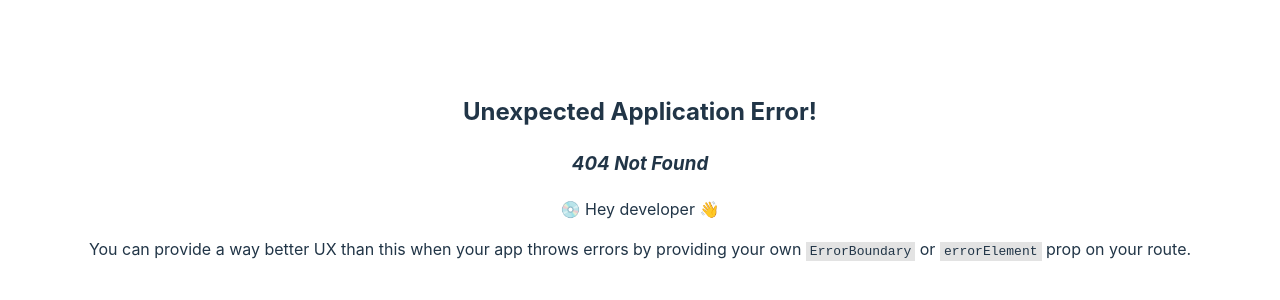
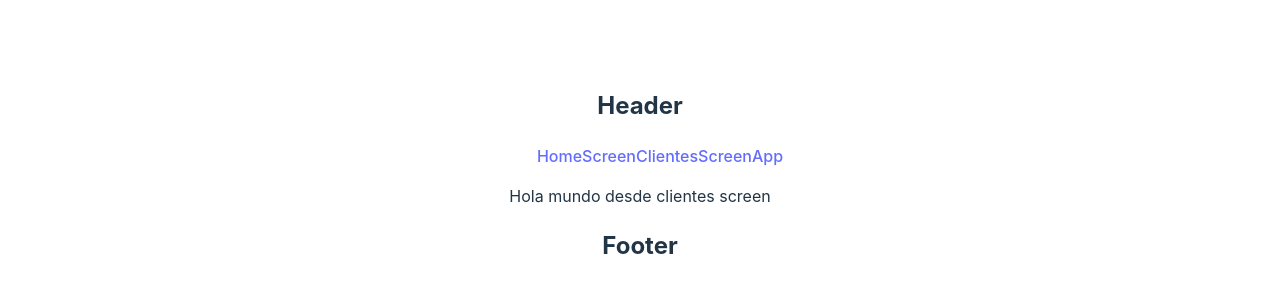
Before and after one commit to salvarez96/modulo5-diplomado-u-catalunya-react, a React (Vite) app: page /clientes in a window 1280 px wide. Before the commit this address had no page. Shown: the part 224-524 px from the top of the page. Built offline with nearby package versions, Linux system fonts and the light colour scheme.

Commit message:
Modify router to use BrowserRouter
Create new screens, components and default layout

```diff
--- a/src/App.jsx
+++ b/src/App.jsx
@@ -1,33 +1,20 @@
-import { useState } from 'react'
-import reactLogo from './assets/react.svg'
-import viteLogo from '/vite.svg'
+import { Route, Routes } from 'react-router-dom'
 import './App.css'
+import HomeScreen from './screens/home/HomeScreen'
+import ClientesScreen from './screens/clientes/ClientesScreen'
+import DefaultLayout from './layout/default/DefaultLayout'
 
 function App() {
-  const [count, setCount] = useState(0)
 
   return (
     <>
-      <div>
-        <a href="https://vitejs.dev" target="_blank" rel="noreferrer">
-          <img src={viteLogo} className="logo" alt="Vite logo" />
-        </a>
-        <a href="https://react.dev" target="_blank" rel="noreferrer">
-          <img src={reactLogo} className="logo react" alt="React logo" />
-        </a>
-      </div>
-      <h1>Vite + React</h1>
-      <div className="card">
-        <button onClick={() => setCount((count) => count + 1)}>
-          count is {count}
-        </button>
-        <p>
-          Edit <code>src/App.jsx</code> and save to test HMR
-        </p>
-      </div>
-      <p className="read-the-docs">
-        Click on the Vite and React logos to learn more
-      </p>
+      <Routes>
+        <Route path='/' element={<DefaultLayout />}>
+          <Route path='/' element={<p>Esto es app.jsx</p>}/>
+          <Route path='/home' element={<HomeScreen />} />
+          <Route path='/clientes' element={<ClientesScreen />} />
+        </Route>
+      </Routes>
     </>
   )
 }
--- /dev/null
+++ b/src/components/footer/Footer.jsx
@@ -0,0 +1,7 @@
+function Footer() {
+  return (
+    <h2>Footer</h2>
+  )
+}
+
+export default Footer
--- /dev/null
+++ b/src/components/header/Header.jsx
@@ -0,0 +1,18 @@
+import { Link } from "react-router-dom"
+
+function Header() {
+  return (
+    <div>
+      <h2>Header</h2>
+      <nav>
+        <ul>
+          <Link to='/home'>HomeScreen</Link>
+          <Link to='/clientes'>ClientesScreen</Link>
+          <Link to='/'>App</Link>
+        </ul>
+      </nav>
+    </div>
+  )
+}
+
+export default Header
--- /dev/null
+++ b/src/layout/default/DefaultLayout.jsx
@@ -0,0 +1,18 @@
+import { Outlet } from "react-router-dom"
+import Header from "../../components/header/Header"
+import Footer from "../../components/footer/Footer"
+
+function DefaultLayout() {
+  return (
+    <>
+      {/* Header */}
+      <Header />
+      {/* Body */}
+      <Outlet />
+      {/* Footer */}
+      <Footer />
+    </>
+  )
+}
+
+export default DefaultLayout
--- a/src/main.jsx
+++ b/src/main.jsx
@@ -2,21 +2,12 @@ import React from 'react'
 import ReactDOM from 'react-dom/client'
 import App from './App.jsx'
 import './index.css'
-import { createBrowserRouter, RouterProvider } from 'react-router-dom'
-
-const routes = createBrowserRouter([
-  {
-    path: '/',
-    element: <App />
-  },
-  {
-    path: '/home',
-    element: <App />
-  },
-])
+import { BrowserRouter } from 'react-router-dom'
 
 ReactDOM.createRoot(document.getElementById('root')).render(
   <React.StrictMode>
-    <RouterProvider router={routes} />
+    <BrowserRouter>
+      <App />
+    </BrowserRouter>
   </React.StrictMode>,
 )
--- /dev/null
+++ b/src/screens/clientes/ClientesScreen.jsx
@@ -0,0 +1,9 @@
+function ClientesScreen() {
+  return (
+    <>
+      <p>Hola mundo desde clientes screen</p>
+    </>
+  )
+}
+
+export default ClientesScreen
--- /dev/null
+++ b/src/screens/home/HomeScreen.jsx
@@ -0,0 +1,9 @@
+function HomeScreen() {
+  return (
+    <>
+      <p>Hola mundo desde HomeScreen</p>
+    </>
+  )
+}
+
+export default HomeScreen
```
